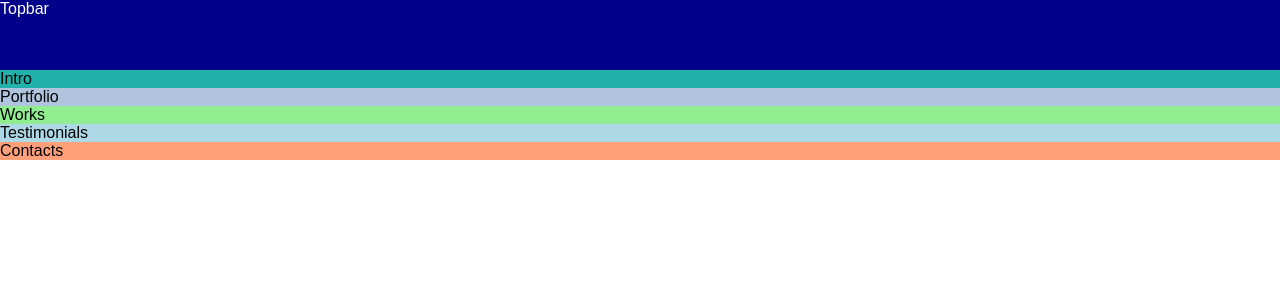
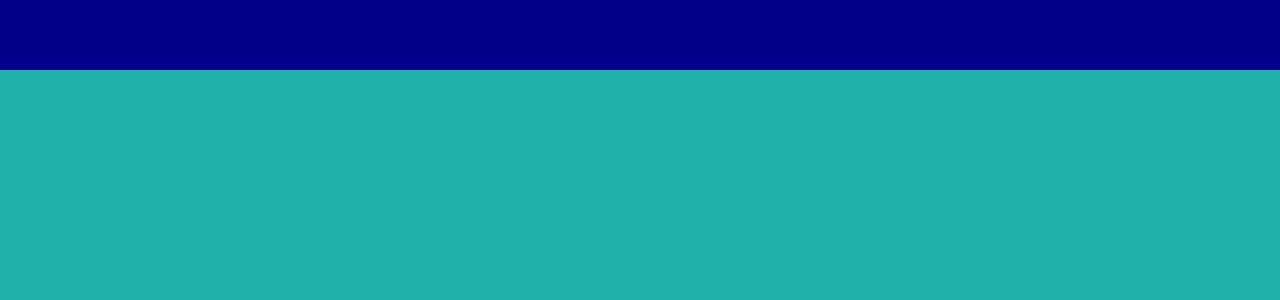
Before and after one commit to franand436/portfolio-page, a React (Create React App) app: page / in a window 1280 px wide. Shown: the top 300 px of the page. Built offline with nearby package versions, Linux system fonts and the light colour scheme; a web font is replaced by a local one.

Commit message:
expanded pages and added snap scrolling
also hit scroll bar, made toolbar stick to top and each of the component pages is made a whole page

```diff
--- a/package.json
+++ b/package.json
@@ -10,6 +10,7 @@
     "react-dom": "^18.2.0",
     "react-scripts": "5.0.1",
     "sass": "^1.64.2",
+    "scss": "^0.2.4",
     "web-vitals": "^2.1.4"
   },
   "scripts": {
--- a/public/index.html
+++ b/public/index.html
@@ -16,6 +16,7 @@
       *{
         font-family: 'REM', sans-serif;
         margin: 0;
+        overflow-x: hidden;
       }
     </style>
     <title>Francisco Andrade Portfolio</title>
--- a/src/App.jsx
+++ b/src/App.jsx
@@ -4,6 +4,7 @@
 import Works from "./components/works/Works";
 import Testimonials from "./components/testimonials/Testimonials";
 import Contact from "./components/contact/Contact";
+import "./app.scss";
 
 function App() {
   return (
--- a/src/app.scss
+++ b/src/app.scss
@@ -0,0 +1,23 @@
+.app{
+    height: 100vh;
+
+
+    .sections{
+        width: 100%;
+        height: calc(100vh - 70px);
+        background-color: bisque;
+        position: relative;
+        top: 70px;
+        scroll-snap-type: y mandatory;
+        scrollbar-width: none;
+        &::-webkit-scrollbar{
+            display: none;
+        }
+
+        > *{
+            width: 100vw;
+            height: calc(100vh - 70px);
+            scroll-snap-align: start;
+        }
+    }
+}
--- a/src/components/contact/Contact.jsx
+++ b/src/components/contact/Contact.jsx
@@ -3,7 +3,7 @@
 export default function contact() {
   return (
     <div className='contact'>
-        Contacts
+
     </div>
   )
 }
--- a/src/components/intro/Intro.jsx
+++ b/src/components/intro/Intro.jsx
@@ -3,7 +3,7 @@
 export default function Intro () {
   return (
     <div className='intro'>
-      Intro
+
     </div>
   )
 }
--- a/src/components/portfolio/Portfolio.jsx
+++ b/src/components/portfolio/Portfolio.jsx
@@ -3,7 +3,7 @@
 export default function portfolio() {
   return (
     <div className='portfolio'>
-      Portfolio
+
     </div>
   )
 }
--- a/src/components/testimonials/Testimonials.jsx
+++ b/src/components/testimonials/Testimonials.jsx
@@ -3,7 +3,7 @@
 export default function testimonials() {
   return (
     <div className="testimonials">
-        Testimonials
+
     </div>
   )
 }
--- a/src/components/topbar/Topbar.jsx
+++ b/src/components/topbar/Topbar.jsx
@@ -3,7 +3,7 @@
 export default function Topbar() {
   return (
     <div className="topbar">
-      Topbar
+
     </div>
   )
 }
--- a/src/components/topbar/topbar.scss
+++ b/src/components/topbar/topbar.scss
@@ -3,4 +3,7 @@
     height: 70px;
     background-color: darkblue;
     color: white;
+    position: fixed;
+    top: 0;
+    z-index: 2;
 }
--- a/src/components/works/Works.jsx
+++ b/src/components/works/Works.jsx
@@ -3,7 +3,7 @@
 export default function Works() {
   return (
     <div className='works'>
-      Works
+
     </div>
   )
 }
```
Also changed, not shown: 1 other file (tests, documents, lock files or other folders).
